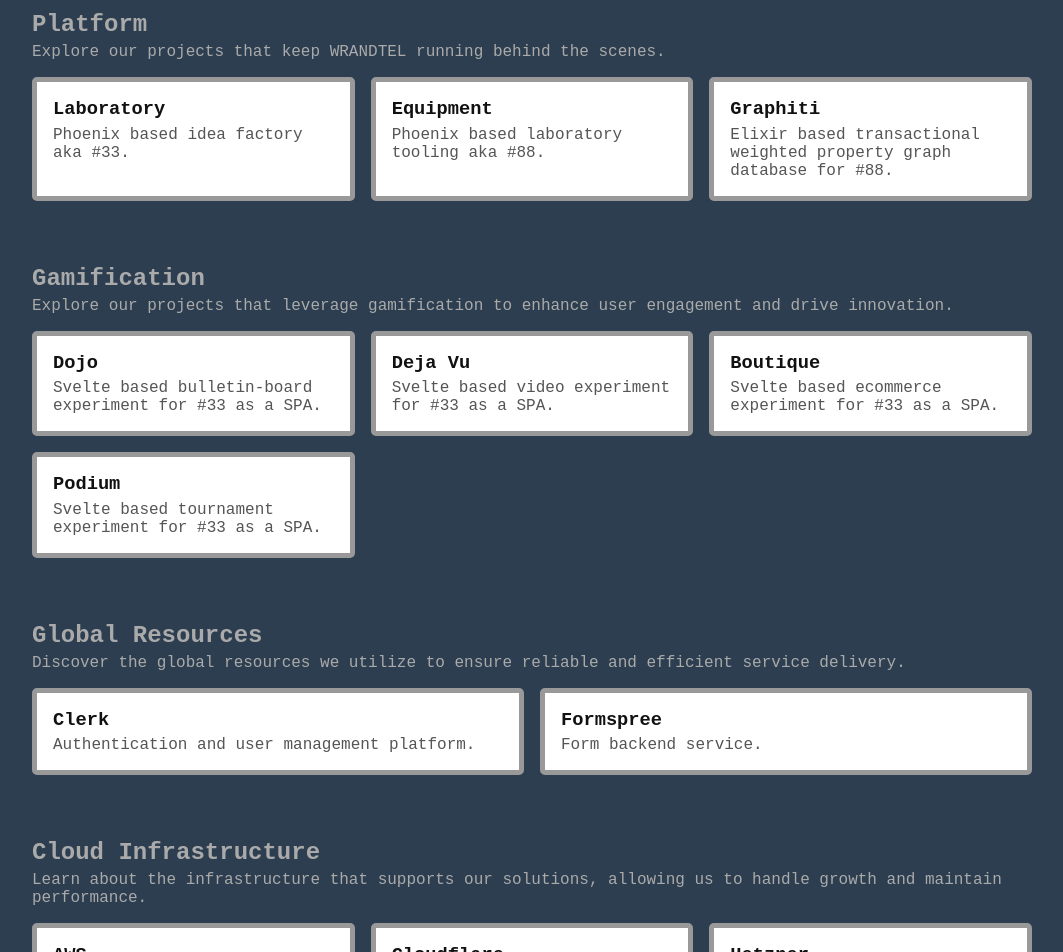
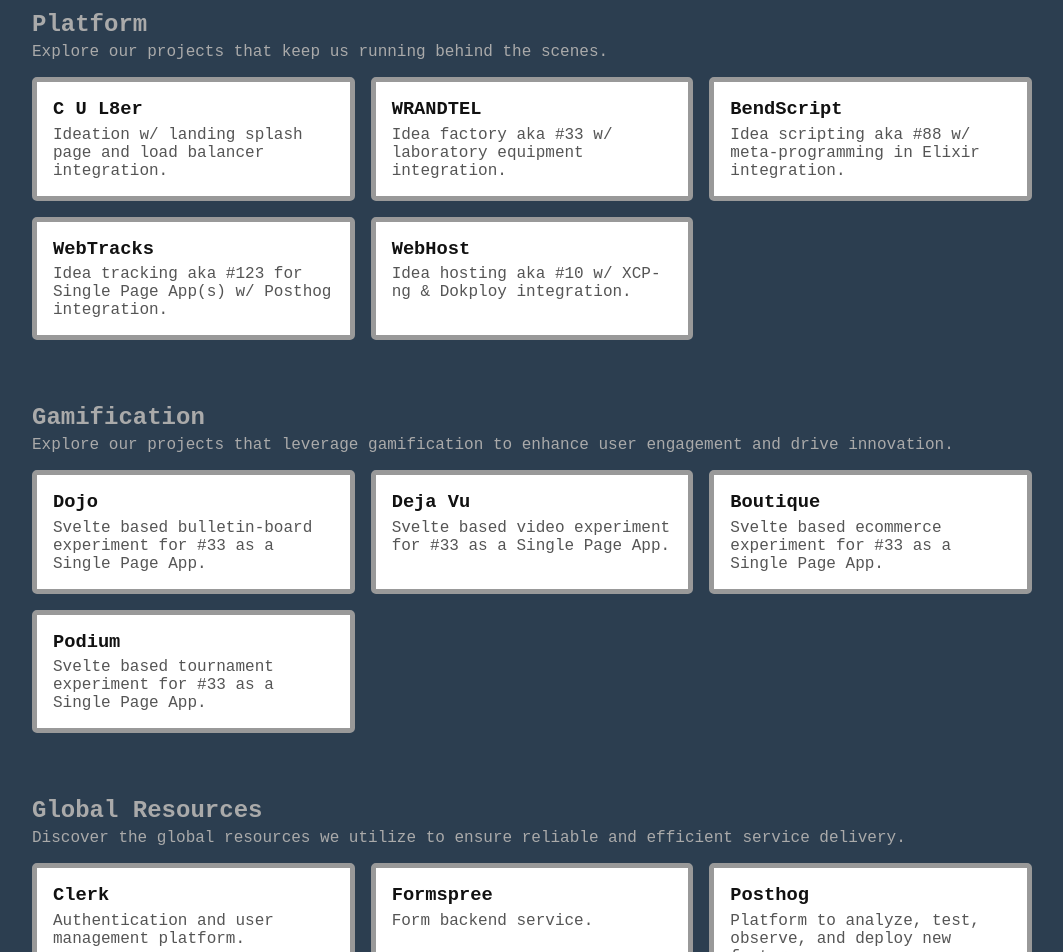
Before and after one commit to c-u-l8er/wrandtel, a SvelteKit app: page /portfolio in a window 1280 px wide. Shown: the part 260-1212 px from the top of the page, without its empty margins (108-1171 px from the left). Built offline with nearby package versions, Linux system fonts and the light colour scheme.

Commit message:
portfolio

```diff
--- a/src/routes/portfolio/+page.svelte
+++ b/src/routes/portfolio/+page.svelte
@@ -9,24 +9,38 @@
     <section class="portfolio-section">
         <h2>Platform</h2>
         <p class="section-description">
-            Explore our projects that keep WRANDTEL running behind the scenes.
+            Explore our projects that keep us running behind the scenes.
         </p>
 
         <div class="portfolio-items">
             <div class="portfolio-item">
-                <h3>Laboratory</h3>
-                <p>Phoenix based idea factory aka #33.</p>
+                <h3>C U L8er</h3>
+                <p>
+                    Ideation w/ landing splash page and load balancer
+                    integration.
+                </p>
             </div>
             <div class="portfolio-item">
-                <h3>Equipment</h3>
-                <p>Phoenix based laboratory tooling aka #88.</p>
+                <h3>WRANDTEL</h3>
+                <p>Idea factory aka #33 w/ laboratory equipment integration.</p>
             </div>
             <div class="portfolio-item">
-                <h3>Graphiti</h3>
+                <h3>BendScript</h3>
                 <p>
-                    Elixir based transactional weighted property graph database
-                    for #88.
+                    Idea scripting aka #88 w/ meta-programming in Elixir
+                    integration.
                 </p>
+            </div>
+            <div class="portfolio-item">
+                <h3>WebTracks</h3>
+                <p>
+                    Idea tracking aka #123 for Single Page App(s) w/ Posthog
+                    integration.
+                </p>
+            </div>
+            <div class="portfolio-item">
+                <h3>WebHost</h3>
+                <p>Idea hosting aka #10 w/ XCP-ng & Dokploy integration.</p>
             </div>
         </div>
     </section>
@@ -41,19 +55,30 @@
         <div class="portfolio-items">
             <div class="portfolio-item">
                 <h3>Dojo</h3>
-                <p>Svelte based bulletin-board experiment for #33 as a SPA.</p>
+                <p>
+                    Svelte based bulletin-board experiment for #33 as a Single
+                    Page App.
+                </p>
             </div>
             <div class="portfolio-item">
                 <h3>Deja Vu</h3>
-                <p>Svelte based video experiment for #33 as a SPA.</p>
+                <p>
+                    Svelte based video experiment for #33 as a Single Page App.
+                </p>
             </div>
             <div class="portfolio-item">
                 <h3>Boutique</h3>
-                <p>Svelte based ecommerce experiment for #33 as a SPA.</p>
+                <p>
+                    Svelte based ecommerce experiment for #33 as a Single Page
+                    App.
+                </p>
             </div>
             <div class="portfolio-item">
                 <h3>Podium</h3>
-                <p>Svelte based tournament experiment for #33 as a SPA.</p>
+                <p>
+                    Svelte based tournament experiment for #33 as a Single Page
+                    App.
+                </p>
             </div>
         </div>
     </section>
@@ -73,6 +98,12 @@
             <div class="portfolio-item">
                 <h3>Formspree</h3>
                 <p>Form backend service.</p>
+            </div>
+            <div class="portfolio-item">
+                <h3>Posthog</h3>
+                <p>
+                    Platform to analyze, test, observe, and deploy new features.
+                </p>
             </div>
         </div>
     </section>
@@ -96,6 +127,14 @@
             <div class="portfolio-item">
                 <h3>Hetzner</h3>
                 <p>Web hosting and dedicated server provider.</p>
+            </div>
+            <div class="portfolio-item">
+                <h3>XCP-ng</h3>
+                <p>High performance virtualization solution.</p>
+            </div>
+            <div class="portfolio-item">
+                <h3>Dokploy</h3>
+                <p>Deployment and management of applications and databases.</p>
             </div>
         </div>
     </section>
@@ -204,8 +243,8 @@
 
         <div class="portfolio-items">
             <div class="portfolio-item">
-                <h3>bestest</h3>
-                <p>A client using our podium gamification</p>
+                <h3>brokenrecord.studio</h3>
+                <p>A client seeking TV gamification</p>
             </div>
         </div>
         <p class="tagline">
```
